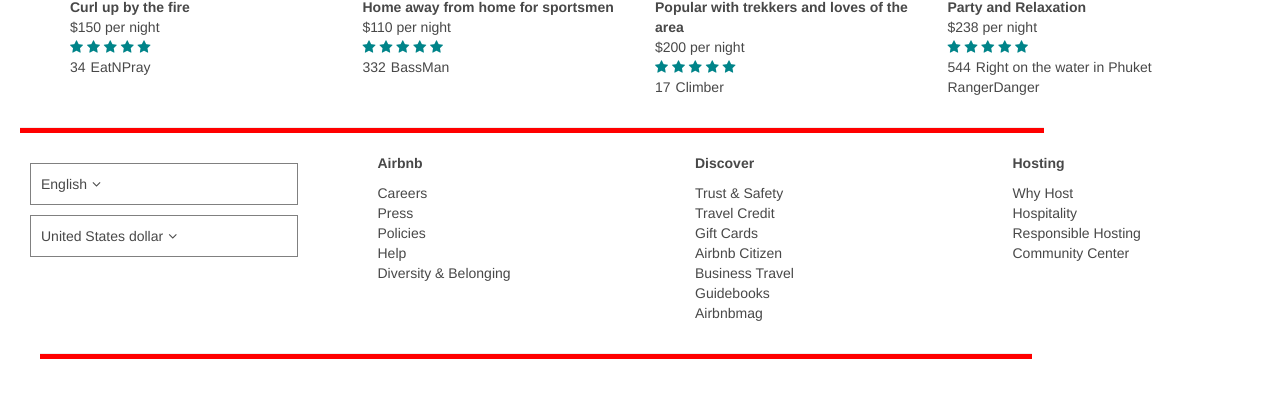
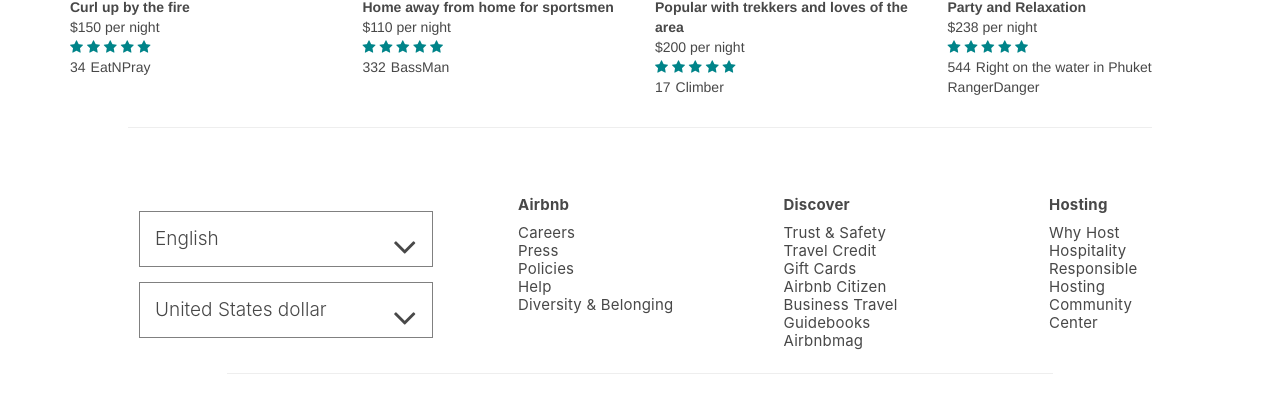
Before and after one commit to erikyoung/airbnb-clone, a plain HTML site: page index.html in a window 1280 px wide. Shown: the part 813-1211 px from the top of the page. Before the commit the page ends 1172 px from the top, so only its background shows below. Drawn offline with nearby package versions, Linux system fonts and the light colour scheme.

Commit message:
updated the footer

```diff
--- a/css/styles.css
+++ b/css/styles.css
@@ -244,42 +244,83 @@
 }
 
 .pre-footer {
-  color: #f00;
-  background-color: #f00;
-  height: 5px;
-  align: center;
   width: 80%;
-  margin-left: 20px;
-  margin-right: 20px;
+  border-width: 1px;
 }
 
 .footer {
-  margin-right: 20px;
-  margin-left: 20px;
+  margin-right: 40px;
+  margin-left: 40px;
+  margin-top: 25px;
+  background-color: transparent;
+  padding-left: 24px !important;
+  padding-right: 24px !important;
+  max-width: 1080px !important;
+}
+
+
+@media (min-width: 744px) {
+
+.footer {
+    padding-top: 48px !important;
+    padding-bottom: 48px !important;
+  }
+}
+
+@media (min-width: 1128px) {
+
+.footer {
+    margin: 0 auto !important;
+    position: relative !important;
+  }
 }
 
 .airbnb, .discover, .hosting {
   display:inline-block;
+  font-weight: normal !important;
+    margin: 0px !important;
+    word-wrap: break-word !important;
+    font-family: Circular,-apple-system,BlinkMacSystemFont,Roboto,Helvetica Neue,sans-serif !important;
+    font-size: 15px !important;
+    line-height: 18px !important;
+    letter-spacing: 0.2px !important;
+    padding-top: 0px !important;
+    padding-bottom: 0px !important;
+    color: #484848 !important;
 }
 
 
 
 #language {
-border: 1px solid grey;
-  padding: 10px;
-  margin: 10px;
+  border: 1px solid grey;
+  padding: 15px;
+  margin: 15px;
+  font-family: Circular,-apple-system,BlinkMacSystemFont,Roboto,Helvetica Neue,sans-serif !important;
+    font-size: 19px !important;
+    line-height: 24px !important;
+    font-weight: 300 !important;
+
 }
 
 #language > .fa-angle-down {
-  margin-left: 5px;
+  margin-left: 10px;
+
+  float: right;
 }
 
 #currency > .fa-angle-down {
-  margin-left: 5px;
+  margin-left: 10px;
+
+  float: right;
 }
 
 #currency {
   border: 1px solid grey;
-  padding: 10px;
-  margin: 10px;
+  padding: 15px;
+  margin: 15px;
+  font-family: Circular,-apple-system,BlinkMacSystemFont,Roboto,Helvetica Neue,sans-serif !important;
+    font-size: 19px !important;
+    line-height: 24px !important;
+    font-weight: 300 !important;
+
 }
--- a/index.html
+++ b/index.html
@@ -204,10 +204,10 @@
 
   <div class="footer">
       <div class="row">
-        <div class="col-xs-3">
+        <div class="col-xs-4">
           <div class="language-and-currency-picker">
-            <p id="language">English<span class="fa fa-angle-down" aria-hidden="true"></span></p>
-            <p id="currency">United States dollar<span class="fa fa-angle-down" aria-hidden="true" ></span></p>
+            <p id="language">English<span class="fa fa-angle-down fa-2x" aria-hidden="true"></span></p>
+            <p id="currency">United States dollar<span class="fa fa-angle-down fa-2x" aria-hidden="true" ></span></p>
           </div><!--language-and-currency-->
           </div><!--col-xs-3-->
         <div class="col-xs-3">
@@ -232,7 +232,7 @@
             <li>Airbnbmag</li>
           </ul><!--discover-->
         </div><!--col-4-->
-        <div class="col-xs-3">
+        <div class="col-xs-2">
           <ul class="hosting">
             <li style="font-weight: bold;margin-bottom: 10px;">Hosting</li>
             <li>Why Host</li>
```
